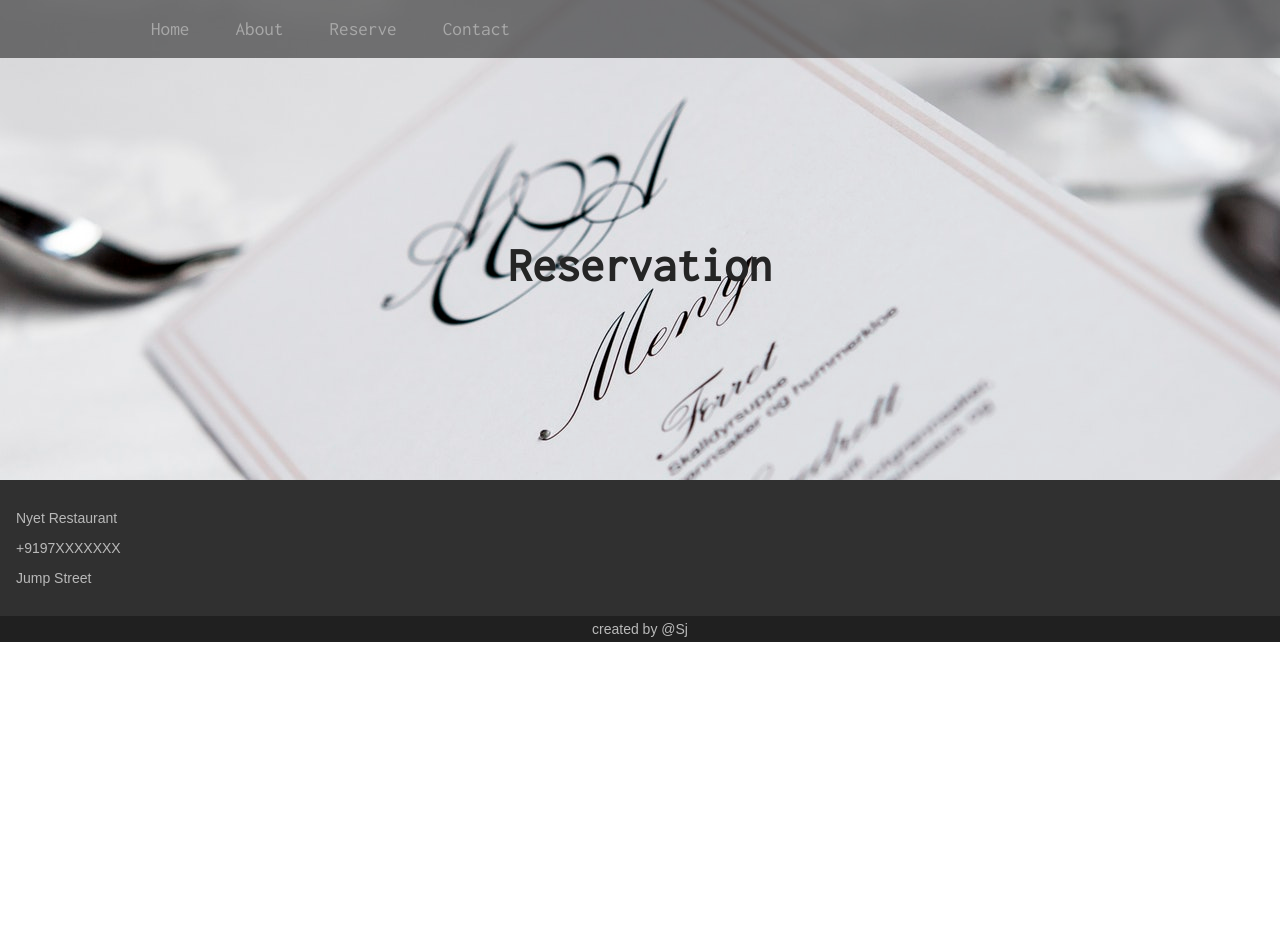
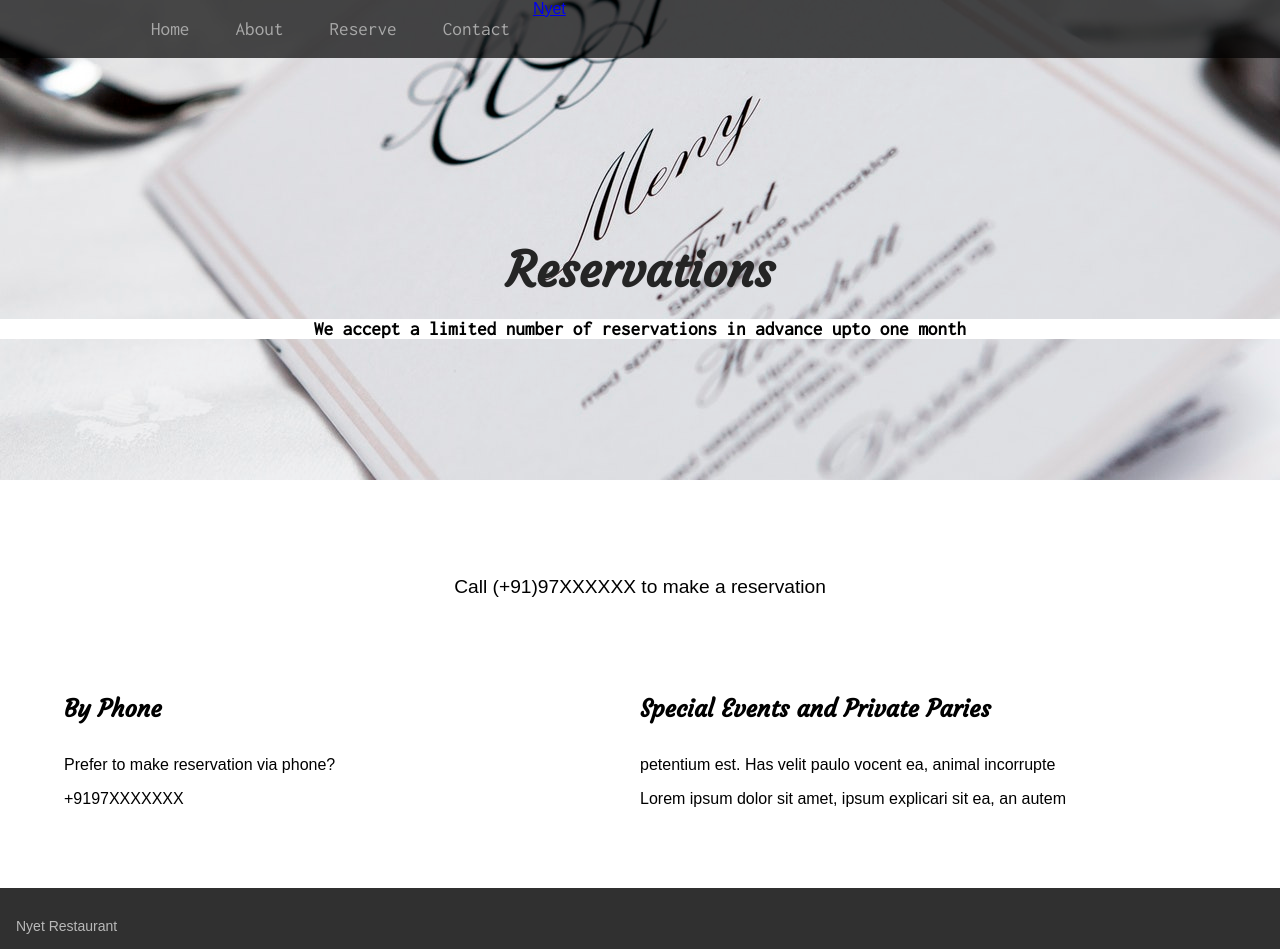
Before and after one commit to sumitjoshi97/Eat.it, a React (Create React App) app: page /reserve in a window 1280 px wide. Shown: the top 949 px of the page. Before the commit the page ends 800 px from the top, so only its background shows below. Built offline with nearby package versions, Linux system fonts and the light colour scheme.

Commit message:
completed reservation page

```diff
--- a/src/components/App.css
+++ b/src/components/App.css
@@ -5,7 +5,7 @@
 
 nav {
   position: fixed;
-  background: rgba(0, 0, 0, 0.5);
+  background: rgba(0, 0, 0, 0.7);
   top: 0px;
   left: 0px;
   width: 100%;
@@ -44,7 +44,10 @@ nav ul li a:hover {
   color: #fff;
 }
 
-
+nav p {
+  font-size: 14px;
+  right:0px;
+}
 /* Header Hero */
 
 header {
@@ -223,14 +226,49 @@ div#ReserveHero {
   background-attachment: fixed;
   position: relative;
   height: 30em;
+  text-align: center;
 
 }
 
 div#ReserveHero h3 {
   font-size: 3em;
-  font-family:  'Inconsolata', monospace;
-  text-align: center;
+  font-family: 'Courgette', sans-serif;
   color: #252525;
   padding-top: 5em;
   margin: 0;
 }
+
+div#ReserveHero p {
+  font-size: 1.2em;
+  font-weight: bold;
+  color: rgb(0, 0, 0);
+  background-color: #fff;
+  font-family:  'Inconsolata', monospace;
+}
+
+
+div#Book {
+  text-align: center;
+  padding: 4em 0;
+  font-size: 1.2em;
+}
+
+div#ReserveDetails {
+  display: flex;
+  flex-direction: row;
+  margin-bottom: 4em ;
+  padding: 0 4em;
+}
+div#ReserveDetails h4 {
+  font-size: 1.5em;
+  margin-top: 0;
+  font-family: 'Courgette', sans-serif;
+}
+
+div#ReserveDetails div#ByPhone {
+  flex:1;
+}
+
+div#ReserveDetails div#Events {
+  flex:1;
+}
--- a/src/components/Nav.jsx
+++ b/src/components/Nav.jsx
@@ -12,6 +12,7 @@ const Nav = () => {
                     <li><Link to="/reserve">Reserve</Link></li>
                     <li><HashLink to="/#contact">Contact</HashLink></li>
                 </ul>
+                <Link to="/">Nyet</Link>
             </nav>
         </div>
 
--- a/src/components/Reserve.jsx
+++ b/src/components/Reserve.jsx
@@ -5,8 +5,24 @@ const Reserve = () => {
         <div>
             <div id="ReserveHero">
                 <h3>
-                    <span>Reservation</span>
+                    <span>Reservations</span>
                 </h3>
+                <p>We accept a limited number of reservations in advance upto one month</p>
+            </div>
+            <div id="Book">
+                <p>Call (+91)97XXXXXX to make a reservation</p>
+            </div>
+            <div id="ReserveDetails">
+                <div id="ByPhone">
+                    <h4>By Phone</h4>
+                    <p>Prefer to make reservation via phone?</p>
+                    <p>+9197XXXXXXX</p>
+                </div>
+                <div id="Events">
+                    <h4>Special Events and Private Paries</h4>
+                    <p>petentium est. Has velit paulo vocent ea, animal incorrupte</p>
+                    <p>Lorem ipsum dolor sit amet, ipsum explicari sit ea, an autem</p>
+                </div>
             </div>
             <Footer/>
         </div>
```
